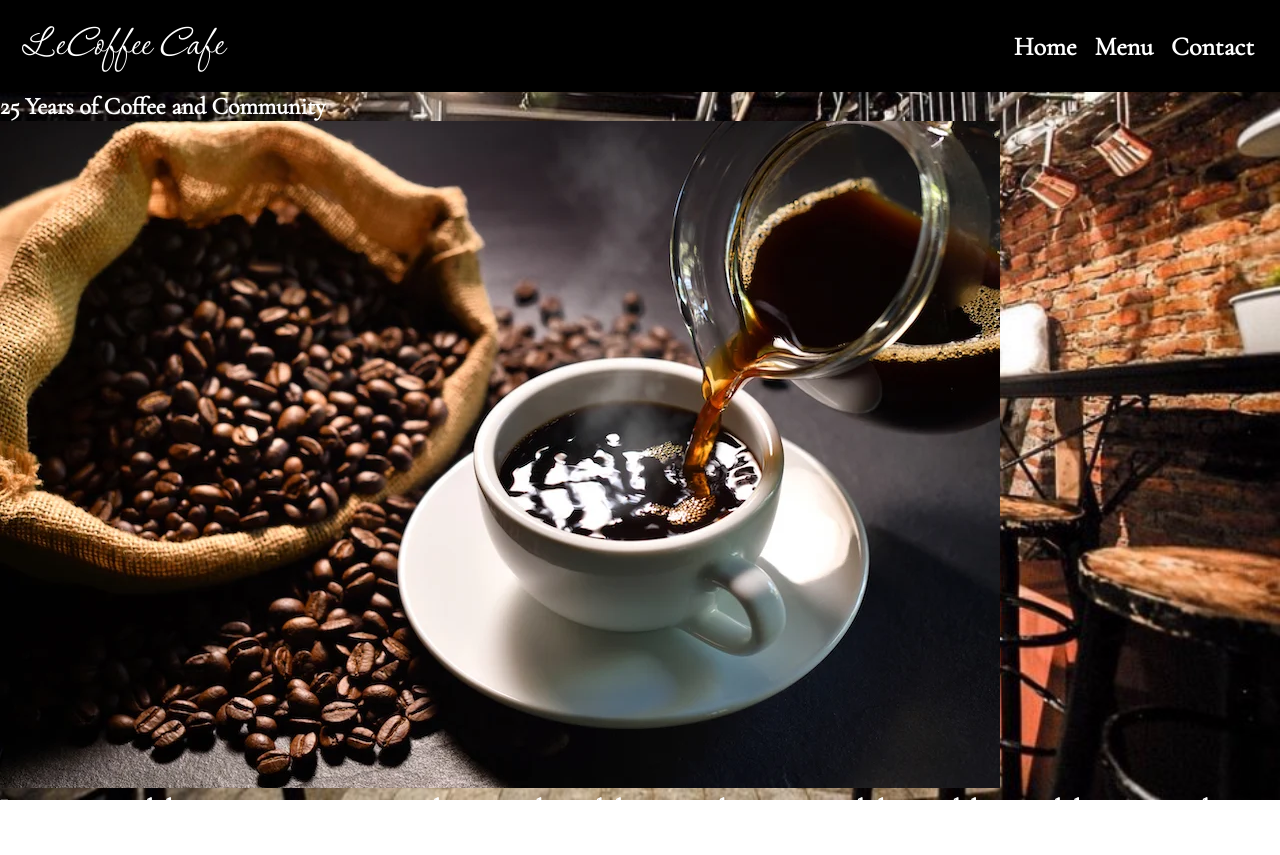
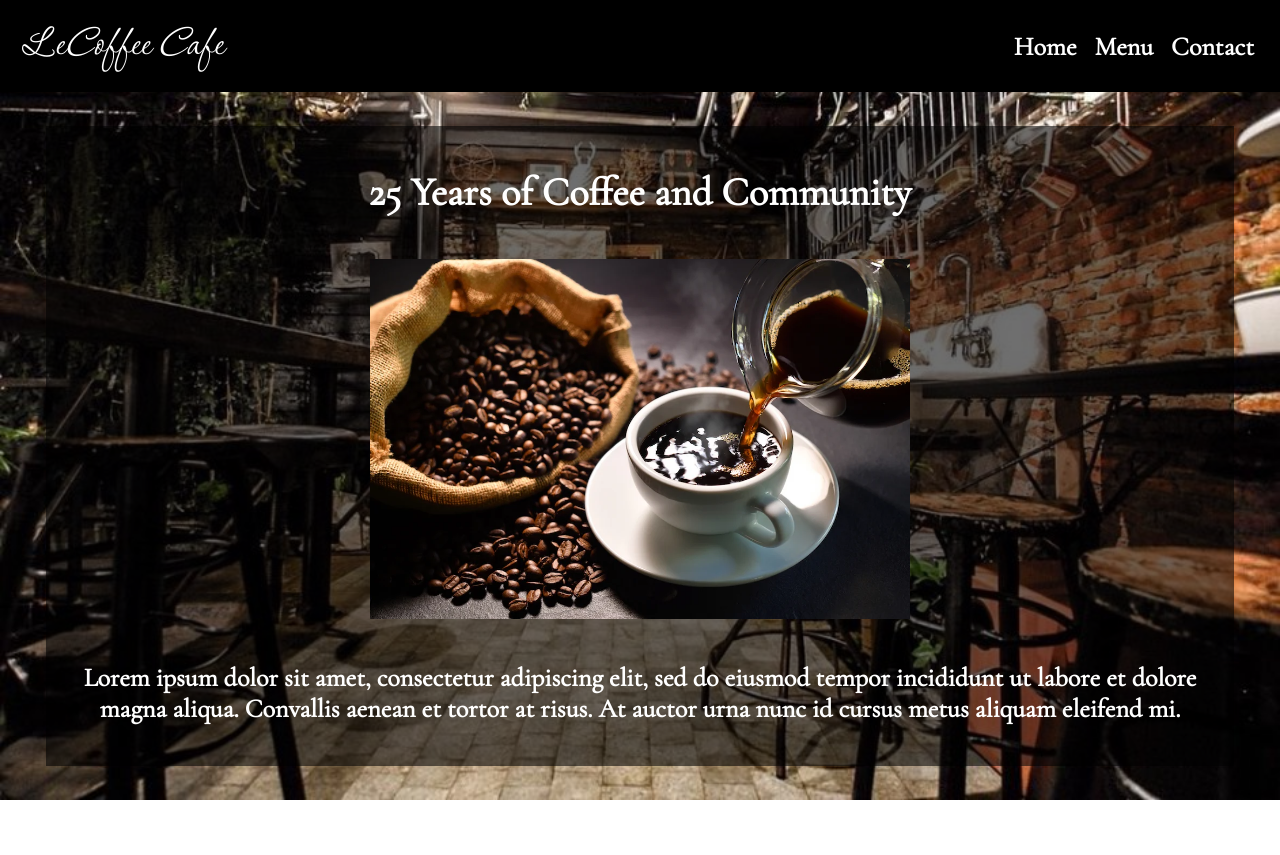
Before and after one commit to yamakenth/restaurant-page, a website built with webpack: page dist/index.html in a window 1280 px wide. After the commit the page ends 800 px from the top, so only its background shows below. Built offline with Linux system fonts and the light colour scheme.

Commit message:
Style home page

```diff
--- a/src/home.js
+++ b/src/home.js
@@ -6,9 +6,11 @@ function createHome(displayArea) {
 
   const mainImage = new Image();
   mainImage.src = coffeeImage;
+  mainImage.id = 'main-image';
 
   const description = document.createElement('h3');
   description.textContent = 'Lorem ipsum dolor sit amet, consectetur adipiscing elit, sed do eiusmod tempor incididunt ut labore et dolore magna aliqua. Convallis aenean et tortor at risus. At auctor urna nunc id cursus metus aliquam eleifend mi.'
+  description.classList.add('description');
 
   displayArea.appendChild(h2);
   displayArea.appendChild(mainImage);
--- a/src/style.css
+++ b/src/style.css
@@ -44,6 +44,10 @@
   justify-content: stretch;
 }
 
+h2 {
+  font-size: 40px;
+}
+
 h3 {
   font-size: 26px;
 }
@@ -71,4 +75,20 @@ h3 {
 
 .display-area {
   flex: 1;
+  background-color: #00000090;
+  margin: 34px 46px;
+  display: flex;
+  flex-direction: column;
+  align-items: center;
+  justify-content: space-around;
+  padding: 20px;
 }
+
+#main-image {
+  height: 360px;
+  width: auto;
+}
+
+.description {
+  text-align: center;
+}
```
Also changed, not shown: dist/main.js.
